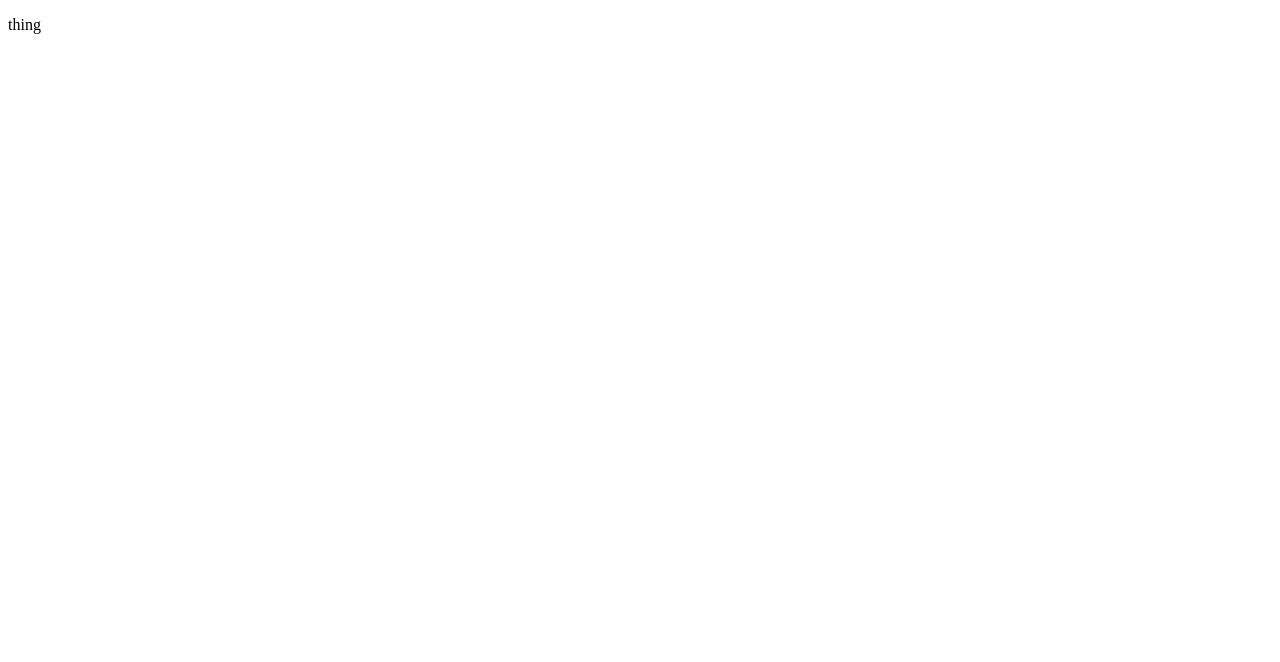
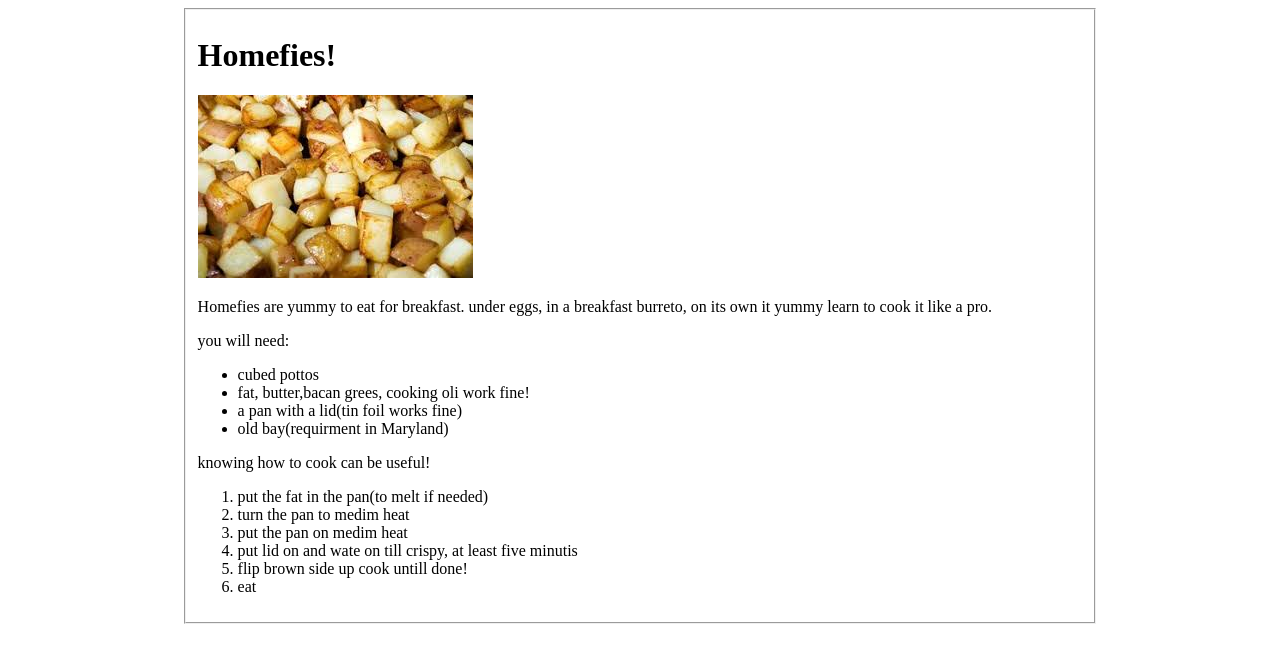
Before and after one commit to ComputerNerd234/odin-recipes, a plain HTML site: page homefrys.html in a window 1280 px wide. Drawn offline with Linux system fonts and the light colour scheme.

Commit message:
added the styles.css and content to the homefrys page

```diff
--- a/homefrys.html
+++ b/homefrys.html
@@ -1,11 +1,37 @@
 <!DOCTYPE html>
 <html lang="en">
 <head>
+    <link rel="stylesheet" href="styles.css">
     <meta charset="UTF-8">
     <meta name="viewport" content="width=device-width, initial-scale=1.0">
 
 </head>
 <body>
-    <p>thing</p>
+    <Fieldset>
+    <h1>Homefies!</h1>
+        <img src= "homefies.jpeg">
+        <p>Homefies are yummy to eat for breakfast. under eggs, in a breakfast burreto, on its own it yummy learn to cook
+            it like a pro.
+        </p>
+        <p>you will need:</p>
+        <ul>
+            <li>cubed pottos</li>
+            <li>fat, butter,bacan grees, cooking oli work fine!</li>
+            <li>a pan with a lid(tin foil works fine)</li>
+            <li>old bay(requirment in Maryland)</li>
+        </ul>
+        <p>knowing how to cook can be useful!</p>
+        <ol>
+            <li>put the fat in the pan(to melt if needed)</li>
+            <li> turn the pan to medim heat</li>
+            <li>put the pan on medim heat</li>
+            <li>put lid on and wate on till crispy, at least five minutis</li>
+            <li>flip brown side up cook untill done!</li>
+            <li>eat</li>
+
+        </ol>
+    </Fieldset>
+
+
 </body>
 </html>
```
